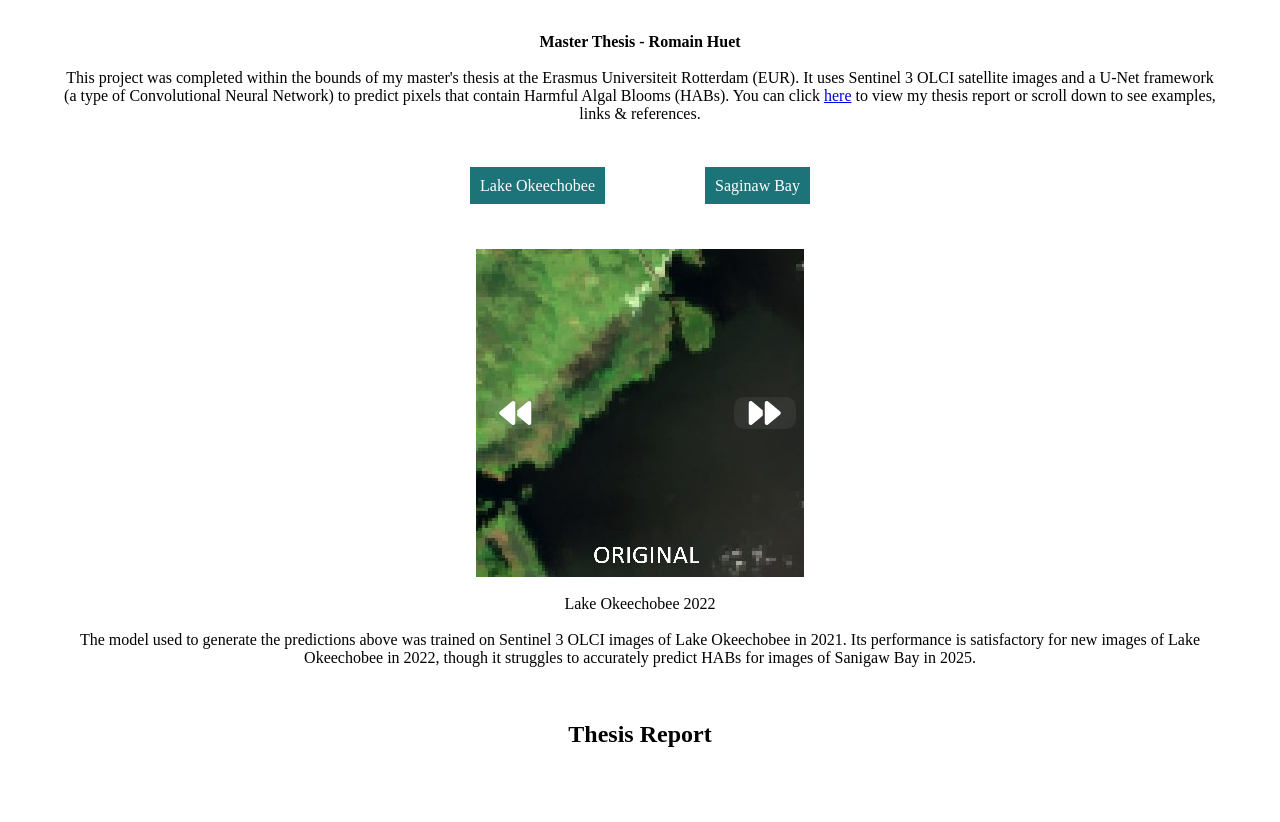
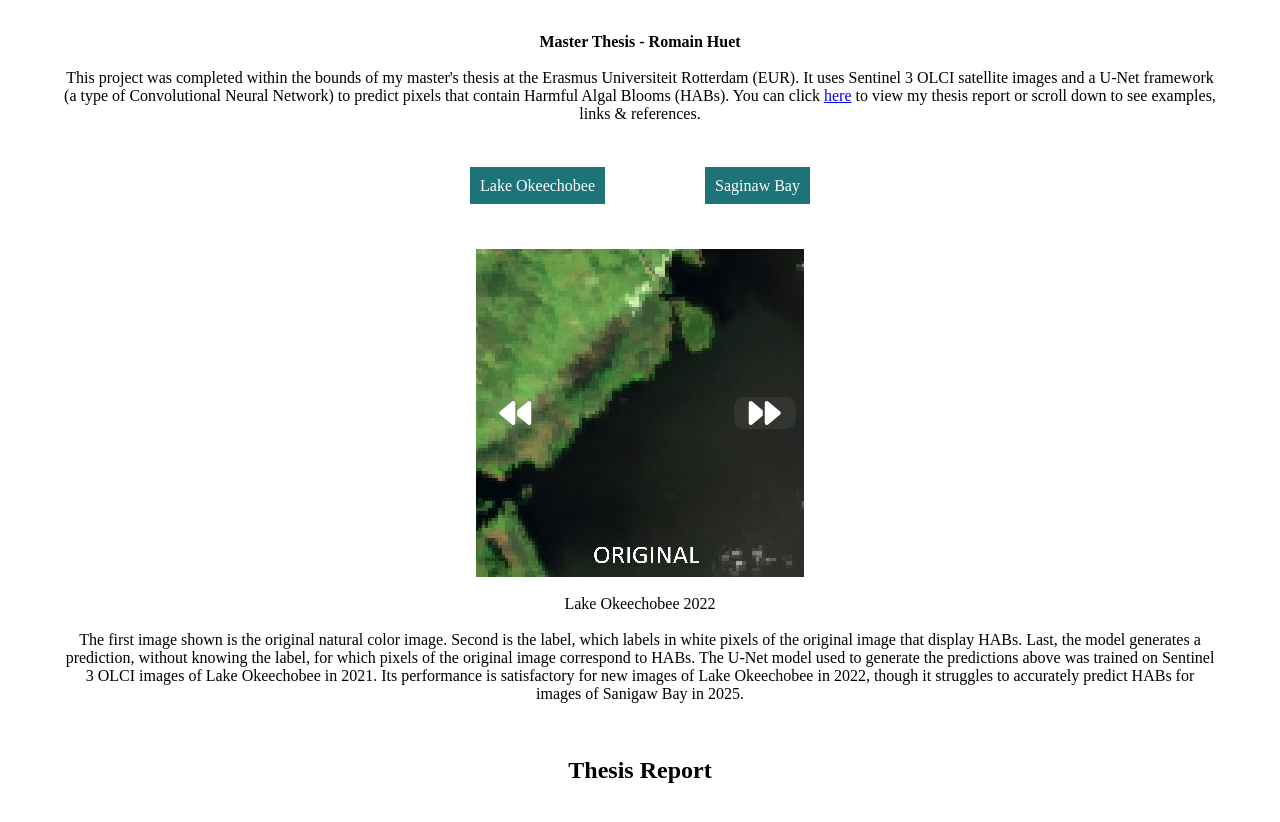
Before and after one commit to R0meoB0og/hab_website, a plain HTML site: page index.html in a window 1280 px wide. Shown: the part 122-944 px from the top of the page. Drawn offline with Linux system fonts and the light colour scheme.

Commit message:
Update index.html
Supplemented image carousel description

```diff
--- a/index.html
+++ b/index.html
@@ -88,10 +88,14 @@
 
         <label id="lakeLabel">Lake Okeechobee 2022</label>
         <br />
-        <div class="about">The model used to generate the predictions above was trained
-            on Sentinel 3 OLCI images of Lake Okeechobee in 2021. Its performance
-            is satisfactory for new images of Lake Okeechobee in 2022, though it
-            struggles to accurately predict HABs for images of Sanigaw Bay in 2025.
+        <div class="about">
+            The first image shown is the original natural color image. Second is the label,
+            which labels in white pixels of the original image that display HABs. Last, the
+            model generates a prediction, without knowing the label, for which pixels of the
+            original image correspond to HABs. The U-Net model used to generate the predictions
+            above was trained on Sentinel 3 OLCI images of Lake Okeechobee in 2021. Its performance
+            is satisfactory for new images of Lake Okeechobee in 2022, though it struggles to
+            accurately predict HABs for images of Sanigaw Bay in 2025.
         </div>
 
         <br />
```
